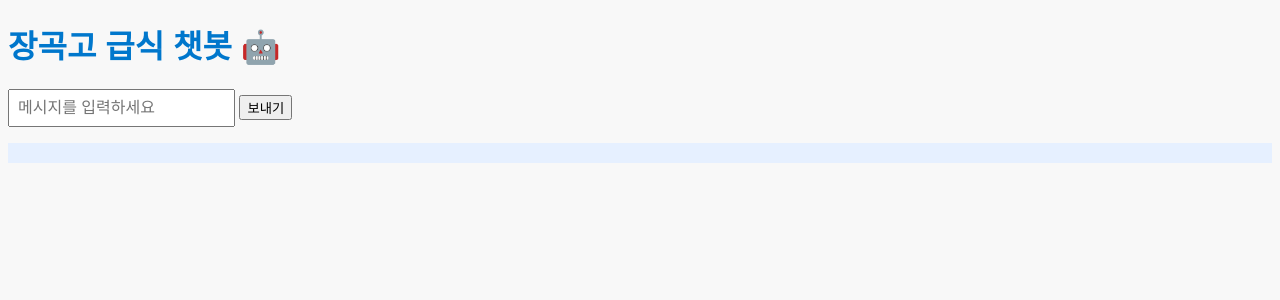
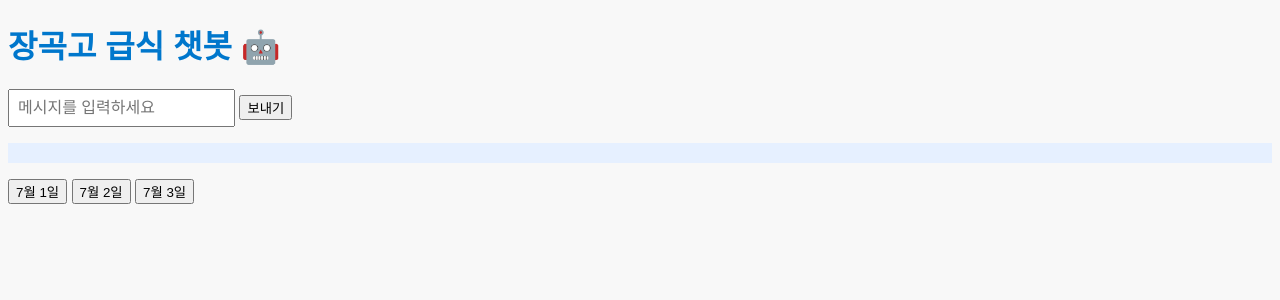
Before and after one commit to jeongyeol1006/mealbot, a Flask app: page / in a window 1280 px wide. Shown: the top 300 px of the page. Run offline with Flask 3, Linux system fonts and the light colour scheme.

Commit message:
Update chat.html

```diff
--- a/templates/chat.html
+++ b/templates/chat.html
@@ -63,4 +63,10 @@
           });
     }
 </script>
+<div id="dates">
+    <button onclick="getMealByDate('7/1')">7월 1일</button>
+    <button onclick="getMealByDate('7/2')">7월 2일</button>
+    <button onclick="getMealByDate('7/3')">7월 3일</button>
+
+</div>
 </html>
```
